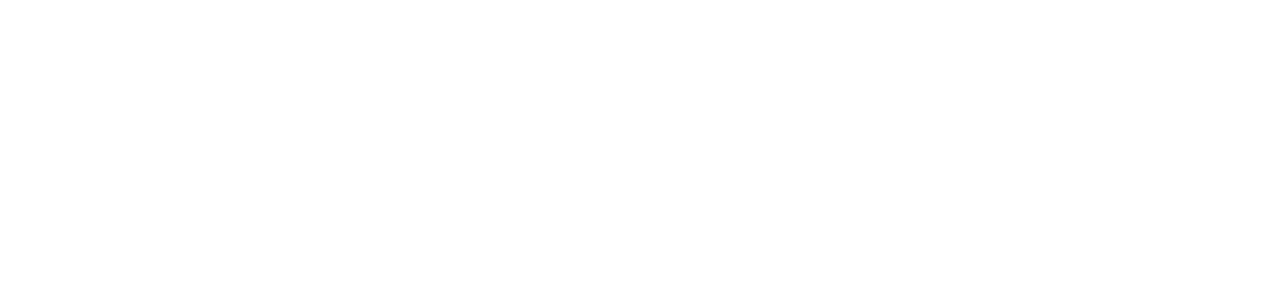
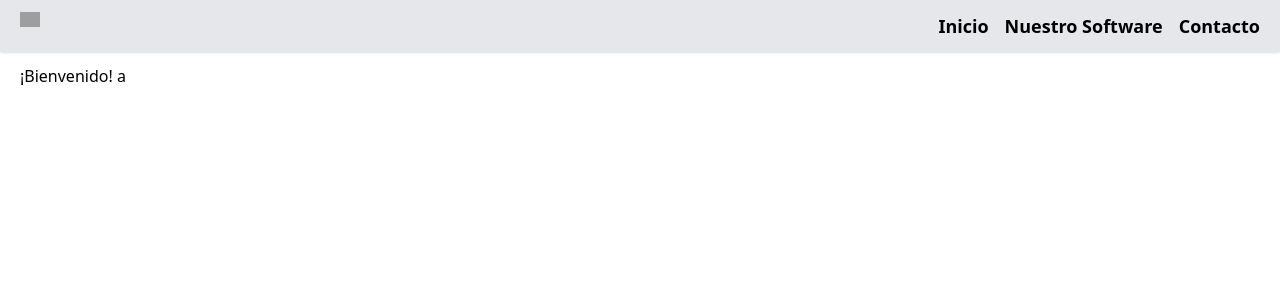
Before and after one commit to iLoGuel/parking-adm, a SvelteKit app: page / in a window 1280 px wide. Shown: the top 300 px of the page. Built offline with nearby package versions, Linux system fonts and the light colour scheme; grey boxes are pictures that could not be loaded.

Commit message:
"Added HomeLayout component to +page.svelte"

```diff
--- /dev/null
+++ b/src/components/layouts/HomeLayout.svelte
@@ -0,0 +1,25 @@
+<script>
+    let links = [
+        { name: 'Inicio', href: '/' },
+        { name: 'Nuestro Software', href: '/' },
+        { name: 'Contacto', href: '/' }
+    ]
+</script>
+
+<nav class="bg-gray-200 shadow">
+    <div class="max-w-7xl px-5 py-3 mx-auto text-lg flex justify-between">
+        <a href="/"><img src="https://pngimg.com/d/parking_PNG36.png" alt="" class="transition-all w-5 h-auto hover:scale-105"></a>
+        <ul class="flex gap-4 font-semibold">
+            {#each links as link}
+                <li>
+                    <a href={link.href} class="transition-all hover:text-blue-800">{link.name}</a>
+                </li>
+            {/each}
+        </ul>
+</nav>
+<div class="max-w-7xl mx-auto px-5 py-3">
+    <slot/>
+</div>
+<footer>
+
+</footer>
--- a/src/routes/+page.svelte
+++ b/src/routes/+page.svelte
@@ -0,0 +1,7 @@
+<script>
+    import HomeLayout from "../components/layouts/HomeLayout.svelte";
+</script>
+
+<HomeLayout>
+    <h1>¡Bienvenido! a</h1>
+</HomeLayout>
```
